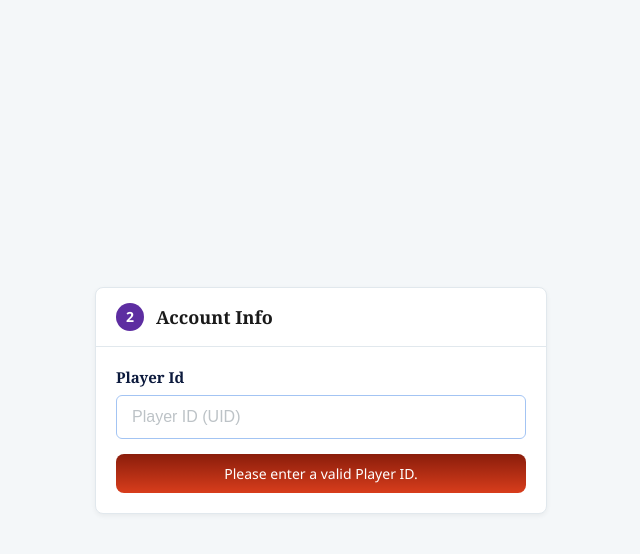
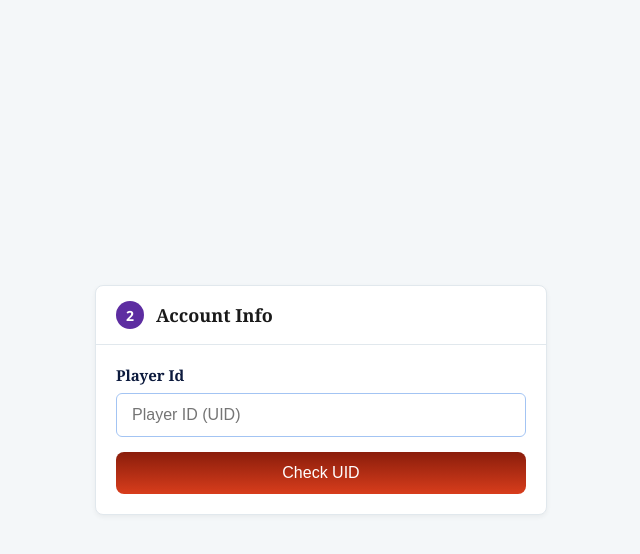
Before and after one commit to riyadhpramanik/tst, a Flask app: page / in a window 1280 px wide. Shown: the top 554 px of the page, without its empty margins (319-959 px from the left). Run offline with Flask 3, Linux system fonts and the light colour scheme.

Commit message:
Update index.html

```diff
--- a/templates/index.html
+++ b/templates/index.html
@@ -3,7 +3,7 @@
 <head>
     <meta charset="UTF-8">
     <meta name="viewport" content="width=device-width, initial-scale=1.0">
-    <title>Account Info UI</title>
+    <title>Account Info</title>
     <style>
         body {
             font-family: 'Segoe UI', Tahoma, Geneva, Verdana, sans-serif;
@@ -50,7 +50,7 @@
             margin: 0;
             font-size: 18px;
             color: #1a1a1a;
-            font-family: 'Georgia', serif; /* Matching the serif font style */
+            font-family: 'Georgia', serif;
         }
 
         /* Form Body */
@@ -67,10 +67,10 @@
             font-family: 'Georgia', serif;
         }
 
-        input[type="text"] {
+        input[type="number"] {
             width: 100%;
             padding: 12px 15px;
-            border: 1px solid #a3c4f3; /* Light blue border */
+            border: 1px solid #a3c4f3;
             border-radius: 6px;
             box-sizing: border-box;
             font-size: 16px;
@@ -78,20 +78,24 @@
             outline: none;
         }
 
-        input::placeholder {
-            color: #bdc3c7;
-        }
-
-        /* Bottom Error/Status Bar */
-        .status-bar {
+        /* Red Gradient Button */
+        #checkBtn {
+            width: 100%;
             background: linear-gradient(to bottom, #8a1d0b 0%, #d83d1c 100%);
             color: white;
             text-align: center;
-            padding: 10px;
+            padding: 12px;
             border-radius: 8px;
-            font-size: 14px;
+            font-size: 16px;
             font-weight: 500;
-            cursor: default;
+            border: none;
+            cursor: pointer;
+            transition: opacity 0.2s;
+        }
+
+        #checkBtn:disabled {
+            opacity: 0.7;
+            cursor: not-allowed;
         }
     </style>
 </head>
@@ -105,13 +109,50 @@
 
     <div class="content">
         <label class="label">Player Id</label>
-        <input type="text" placeholder="Player ID (UID)">
+        <input type="number" id="uidInput" placeholder="Player ID (UID)">
 
-        <div class="status-bar">
-            Please enter a valid Player ID.
-        </div>
+        <button id="checkBtn" onclick="checkUID()">Check UID</button>
     </div>
 </div>
 
+<script>
+    async function checkUID() {
+        const uidInput = document.getElementById('uidInput');
+        const checkBtn = document.getElementById('checkBtn');
+        const uid = uidInput.value;
+
+        if (!uid) {
+            checkBtn.innerText = "Please enter a UID";
+            return;
+        }
+
+        checkBtn.innerText = "Checking...";
+        checkBtn.disabled = true;
+
+        try {
+            const response = await fetch('/api/check', {
+                method: 'POST',
+                headers: { 'Content-Type': 'application/json' },
+                body: JSON.stringify({ uid: uid })
+            });
+            const data = await response.json();
+
+            // Logic: If nickname exists (Photo 2), show nickname.
+            // If not found (Photo 3/4), show error message on button.
+            if (data.nickname) {
+                checkBtn.innerText = data.nickname;
+            } else if (data.message) {
+                checkBtn.innerText = "Player not found";
+            } else {
+                checkBtn.innerText = "Error occurred";
+            }
+        } catch (error) {
+            checkBtn.innerText = "Connection Error";
+        } finally {
+            checkBtn.disabled = false;
+        }
+    }
+</script>
+
 </body>
 </html>
```
